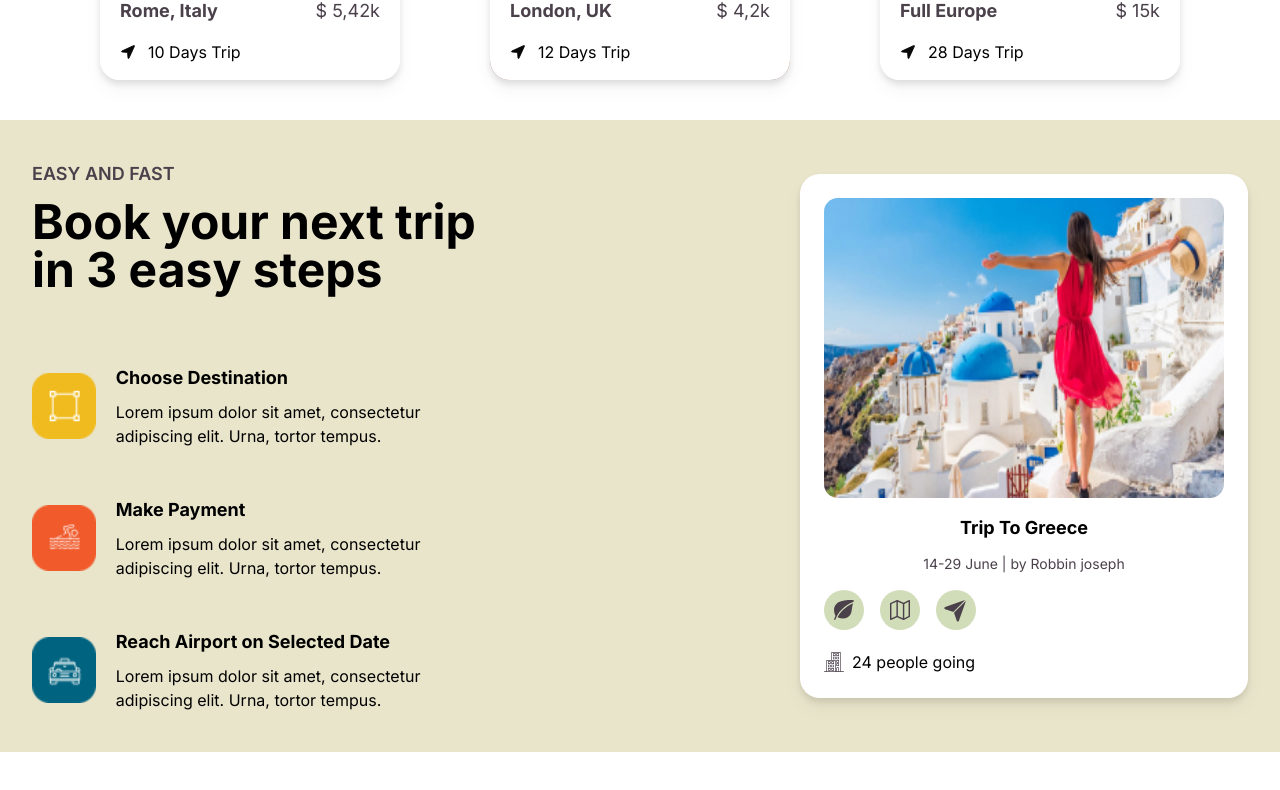
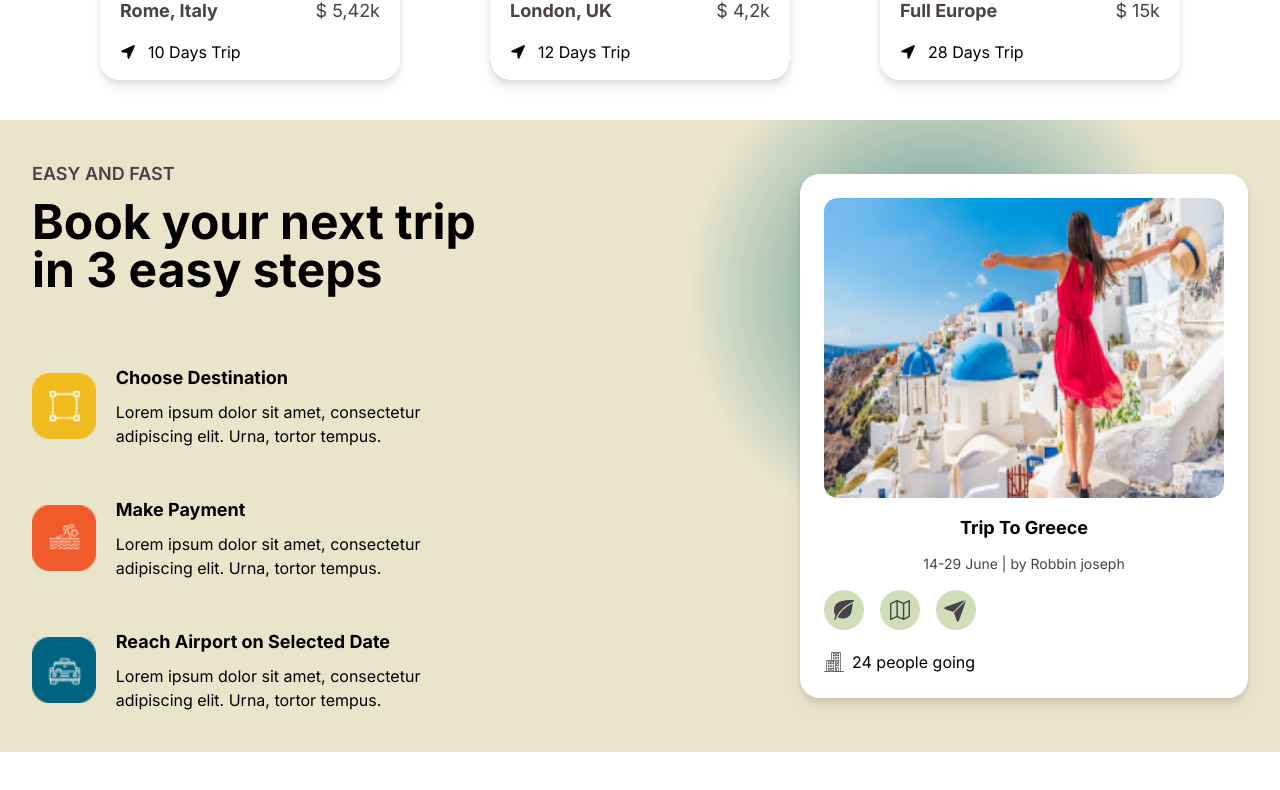
Before and after one commit to smisyuk4/travel-landing, a Next.js app: page / in a window 1280 px wide. Shown: the part 1960-2750 px from the top of the page. Built offline with nearby package versions, Linux system fonts and the light colour scheme.

Commit message:
write radial gradient in booking section

```diff
--- a/app/globals.css
+++ b/app/globals.css
@@ -35,6 +35,10 @@ body {
     @apply bg-custom-bg-color-300 flex h-10 w-10 items-center justify-center rounded-full duration-200 ease-in-out hover:bg-custom-bg-color-200 focus:bg-custom-bg-color-200;
   }
 
+  .custom-bg-round-gradient {
+    @apply after:from-accent-100 after:absolute after:-top-32 after:right-10 after:-z-40 after:block after:h-[600px] after:w-[600px] after:rounded-full after:bg-gradient-radial after:from-10% after:via-30% after:to-transparent after:to-60% after:opacity-70 after:content-[''];
+  }
+
   .section {
     @apply py-10;
   }
--- a/components/Booking.tsx
+++ b/components/Booking.tsx
@@ -7,7 +7,7 @@ import { SendIcon, MapIcon, BuildingIcon, LeafIcon } from '@/assets/icons';
 
 const Booking = () => {
   return (
-    <section className='container mx-auto section flex justify-between'>
+    <section className='container mx-auto section flex justify-between relative'>
       <div className='w-[450px]'>
         <SectionTitle
           title='Easy and Fast'
@@ -28,7 +28,7 @@ const Booking = () => {
         </ul>
       </div>
 
-      <div className='flex flex-col items-center justify-center'>
+      <div className='flex flex-col items-center justify-center custom-bg-round-gradient'>
         <div
           className='bg-custom-bg-color-100 p-6 rounded-[20px] drop-shadow-lg
             shadow-custom-bg-color-300'
```
